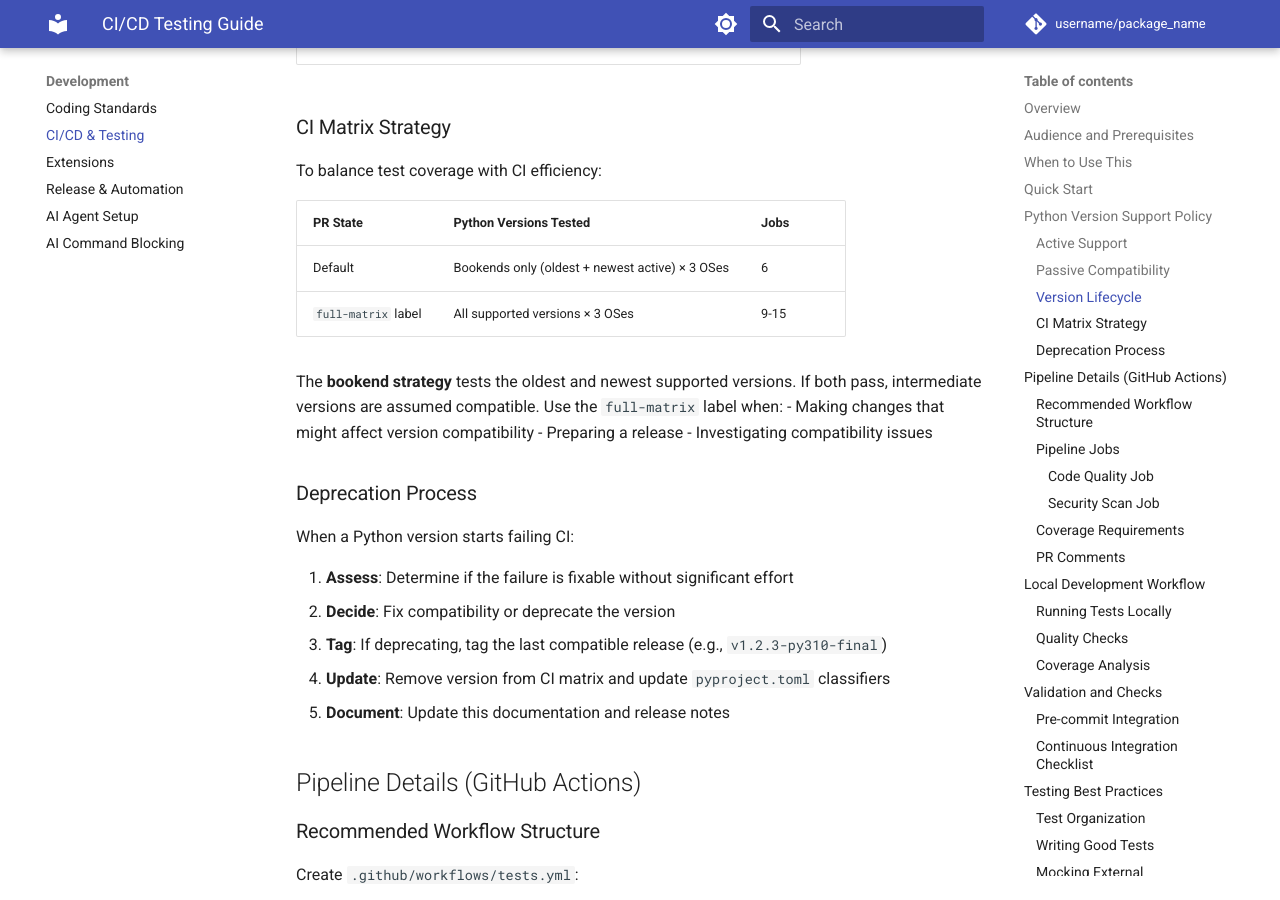
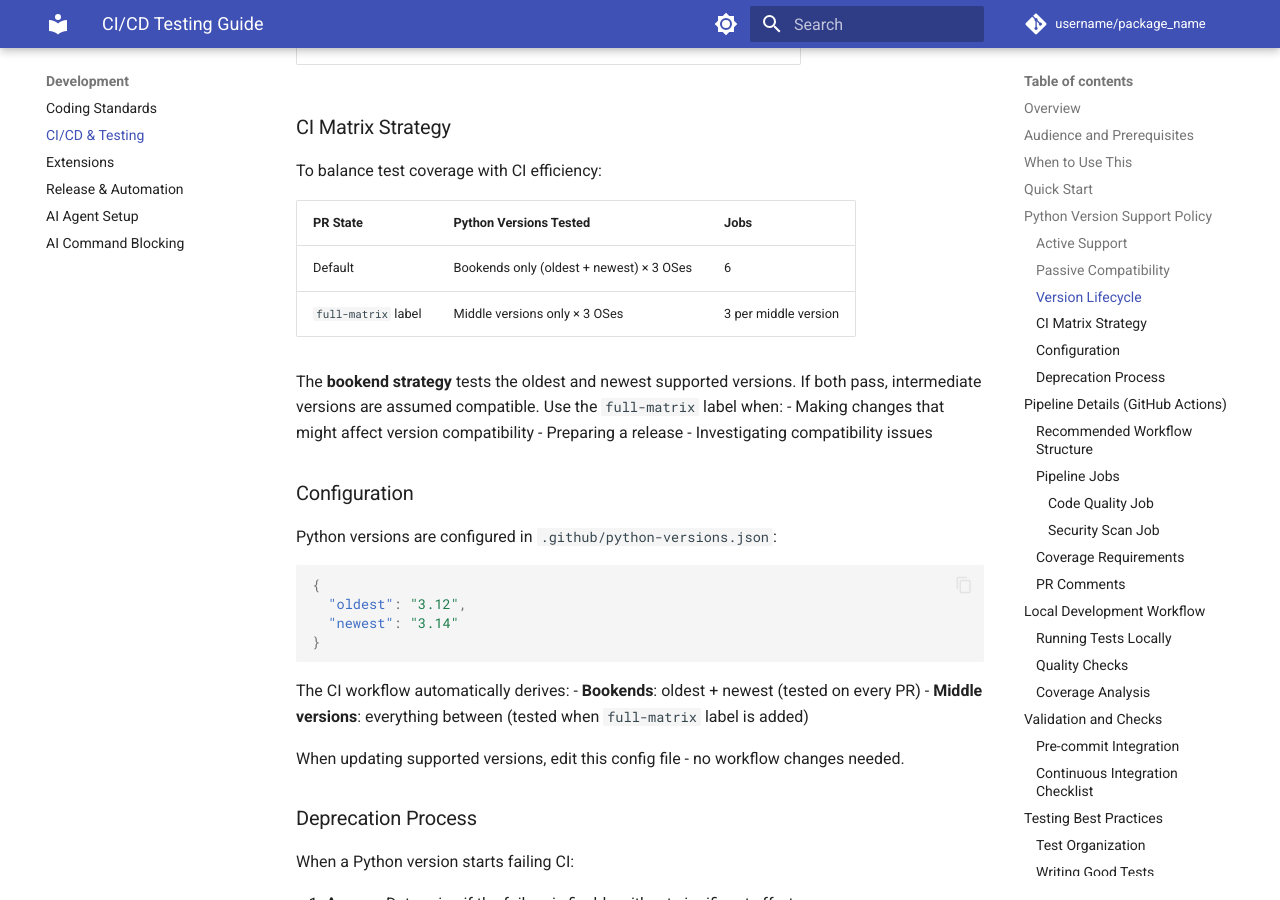
Before and after one commit to endavis/pyproject-template, an MkDocs documentation site: the page built from docs/development/ci-cd-testing.md, in a window 1280 px wide and 900 px high, scrolled down 1532 px. Built offline with MkDocs 1.6.1 and Material for MkDocs 9.7.7, drawn with Linux system fonts in a browser that asks for light colours; comment, search, counter and statistics services are not loaded.

Commit message:
feat: add config-driven CI matrix with ci-complete summary job
- Add .github/python-versions.json config for oldest/newest versions
- CI automatically derives middle versions from config
- Default PR: bookend versions (oldest + newest) × 3 OSes
- full-matrix label: middle versions only (bookends already tested)
- Add ci-complete summary job for branch protection
- Branch protection now requires only ci-complete (no version-specific checks)
- Update documentation and ADR-0013

Co-Authored-By: Claude Opus 4.5 <noreply@anthropic.com>

````diff
--- a/docs/development/ci-cd-testing.md
+++ b/docs/development/ci-cd-testing.md
@@ -67,13 +67,30 @@ To balance test coverage with CI efficiency:
 
 | PR State | Python Versions Tested | Jobs |
 |----------|----------------------|------|
-| Default | Bookends only (oldest + newest active) × 3 OSes | 6 |
-| `full-matrix` label | All supported versions × 3 OSes | 9-15 |
+| Default | Bookends only (oldest + newest) × 3 OSes | 6 |
+| `full-matrix` label | Middle versions only × 3 OSes | 3 per middle version |
 
 The **bookend strategy** tests the oldest and newest supported versions. If both pass, intermediate versions are assumed compatible. Use the `full-matrix` label when:
 - Making changes that might affect version compatibility
 - Preparing a release
 - Investigating compatibility issues
+
+### Configuration
+
+Python versions are configured in `.github/python-versions.json`:
+
+```json
+{
+  "oldest": "3.12",
+  "newest": "3.14"
+}
+```
+
+The CI workflow automatically derives:
+- **Bookends**: oldest + newest (tested on every PR)
+- **Middle versions**: everything between (tested when `full-matrix` label is added)
+
+When updating supported versions, edit this config file - no workflow changes needed.
 
 ### Deprecation Process
 
````
Also changed, not shown: docs/decisions/0013-python-version-support-policy.md (+14 -3 lines), 2 other files.
